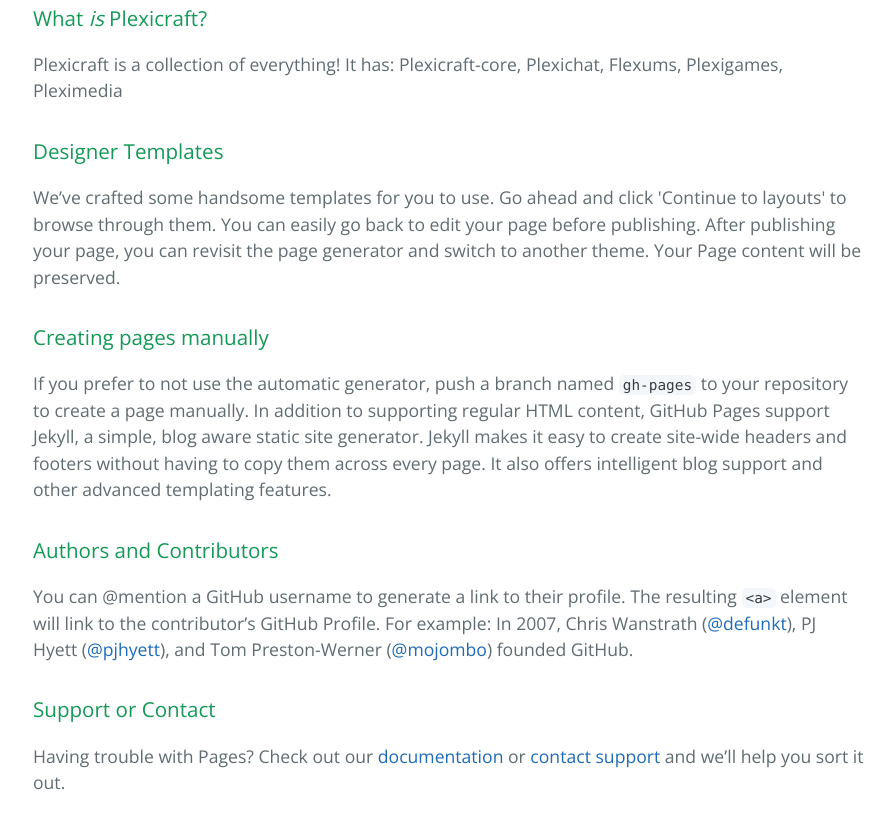
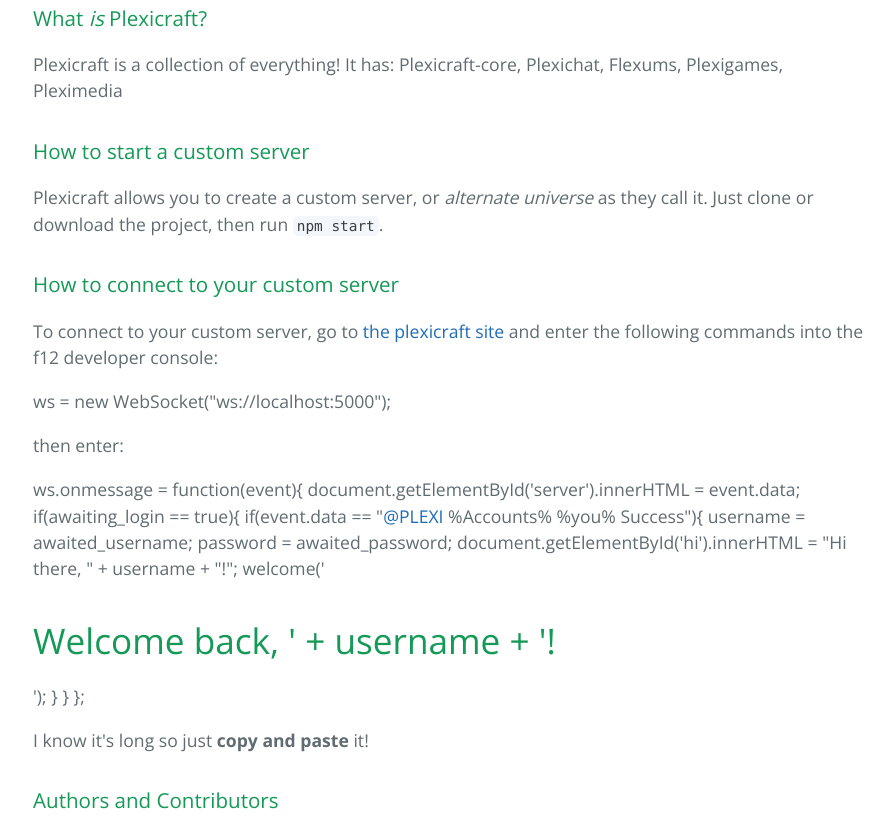
Before and after one commit to PixelPlugins/Plexicraft-server, a plain HTML site: page index.html in a window 1280 px wide. Shown: the part 412-1231 px from the top of the page, without its empty margins (191-1085 px from the left). Drawn offline with nearby package versions, Linux system fonts and the light colour scheme.

```diff
--- a/index.html
+++ b/index.html
@@ -26,14 +26,35 @@
 It has: Plexicraft-core, Plexichat, Flexums, Plexigames, Pleximedia</p>
 
 <h3>
-<a id="designer-templates" class="anchor" href="#designer-templates" aria-hidden="true"><span aria-hidden="true" class="octicon octicon-link"></span></a>Designer Templates</h3>
+<a id="how-to-start-a-custom-server" class="anchor" href="#how-to-start-a-custom-server" aria-hidden="true"><span aria-hidden="true" class="octicon octicon-link"></span></a>How to start a custom server</h3>
 
-<p>We’ve crafted some handsome templates for you to use. Go ahead and click 'Continue to layouts' to browse through them. You can easily go back to edit your page before publishing. After publishing your page, you can revisit the page generator and switch to another theme. Your Page content will be preserved.</p>
+<p>Plexicraft allows you to create a custom server, or <em>alternate universe</em> as they call it.
+Just clone or download the project, then run <code>npm start</code>.</p>
 
 <h3>
-<a id="creating-pages-manually" class="anchor" href="#creating-pages-manually" aria-hidden="true"><span aria-hidden="true" class="octicon octicon-link"></span></a>Creating pages manually</h3>
+<a id="how-to-connect-to-your-custom-server" class="anchor" href="#how-to-connect-to-your-custom-server" aria-hidden="true"><span aria-hidden="true" class="octicon octicon-link"></span></a>How to connect to your custom server</h3>
 
-<p>If you prefer to not use the automatic generator, push a branch named <code>gh-pages</code> to your repository to create a page manually. In addition to supporting regular HTML content, GitHub Pages support Jekyll, a simple, blog aware static site generator. Jekyll makes it easy to create site-wide headers and footers without having to copy them across every page. It also offers intelligent blog support and other advanced templating features.</p>
+<p>To connect to your custom server, go to <a href="bit.ly/plexicraft">the plexicraft site</a> and enter the following
+commands into the f12 developer console:</p>
+
+<p>ws = new WebSocket("ws://localhost:5000");</p>
+
+<p>then enter:</p>
+
+<p>ws.onmessage = function(event){
+                document.getElementById('server').innerHTML = event.data;
+                if(awaiting_login == true){
+                    if(event.data == "<a href="https://github.com/PLEXI" class="user-mention">@PLEXI</a> %Accounts% %you% Success"){
+                        username = awaited_username;
+                        password = awaited_password;
+                        document.getElementById('hi').innerHTML = "Hi there, " + username + "!";
+                        welcome('</p><h1>
+<a id="welcome-back---username--" class="anchor" href="#welcome-back---username--" aria-hidden="true"><span aria-hidden="true" class="octicon octicon-link"></span></a>Welcome back, ' + username + '!</h1>');
+                    }
+                }
+            };
+
+<p>I know it's long so just <strong>copy and paste</strong> it!</p>
 
 <h3>
 <a id="authors-and-contributors" class="anchor" href="#authors-and-contributors" aria-hidden="true"><span aria-hidden="true" class="octicon octicon-link"></span></a>Authors and Contributors</h3>
```
Also changed, not shown: params.json (+1 -1 lines).
